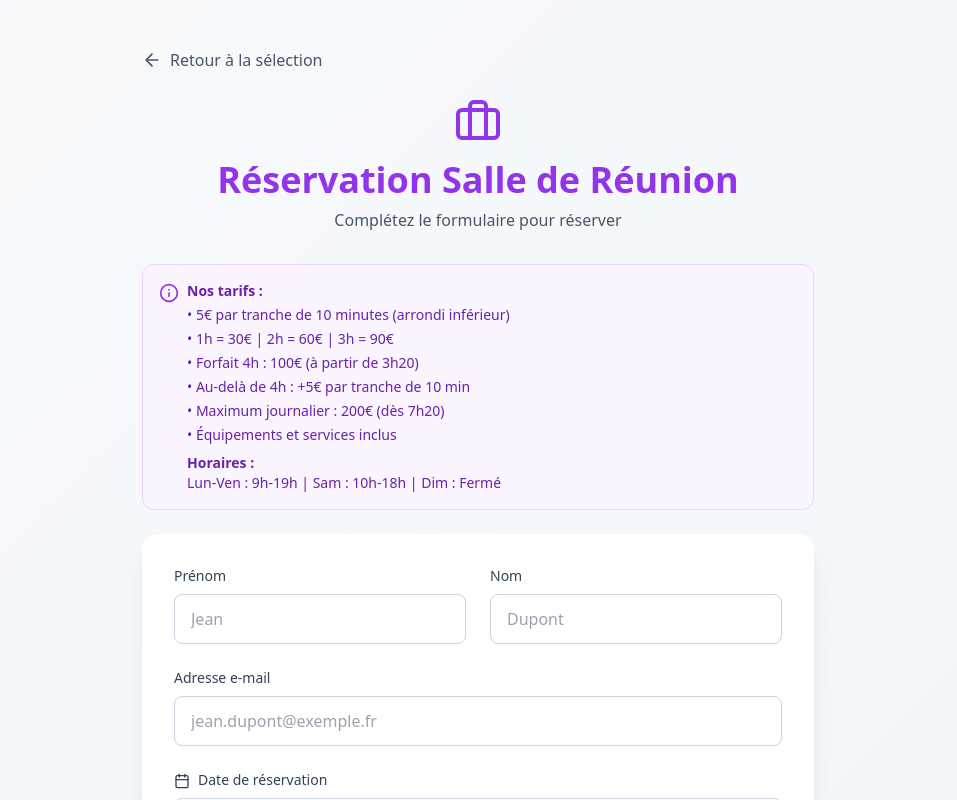
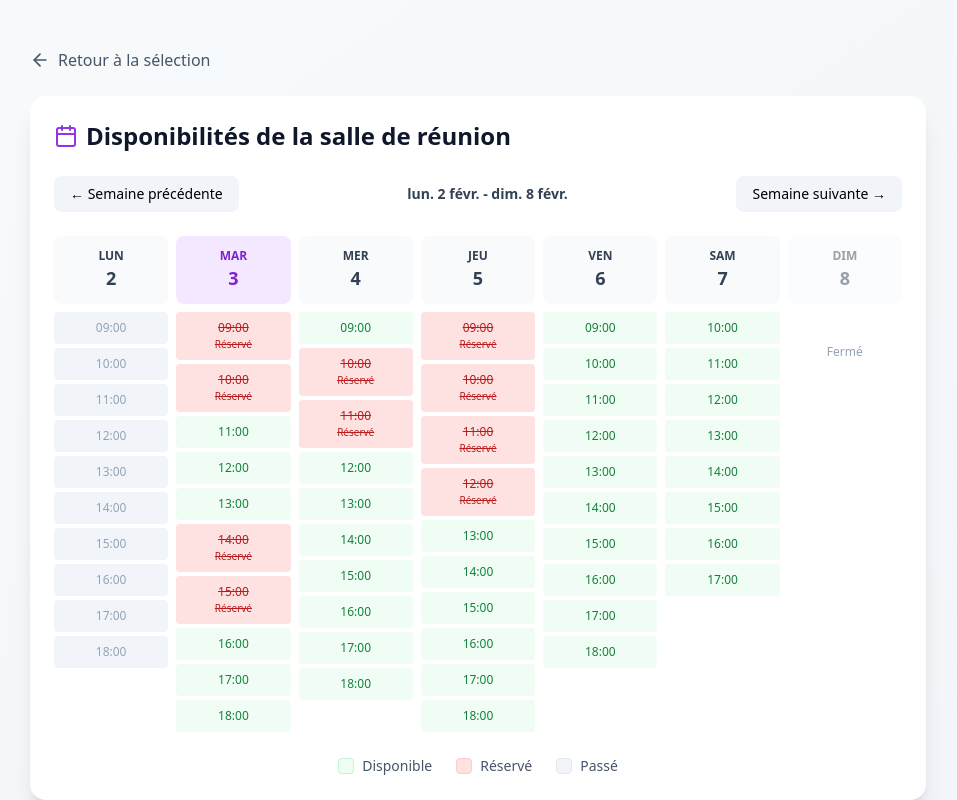
Before and after one commit to konekowork/reservation, a React (Vite) app: page / in a window 1280 px wide. Both pictures are taken after a click on the button 872 px from the left and 506 px from the top of the page. Shown: the top 800 px of the page, without its empty margins (162-1119 px from the left). Built offline with nearby package versions, Linux system fonts and the light colour scheme.

Commit message:
Updated App.tsx

```diff
--- a/src/App.tsx
+++ b/src/App.tsx
@@ -117,6 +117,180 @@ function SelectionPage({ onSelect }: { onSelect: (type: 'coworking' | 'meeting_r
 }
 
 // ========================================
+// COMPOSANT CALENDRIER SALLE DE RÉUNION
+// ========================================
+function MeetingRoomCalendar({ onSelectSlot }: { onSelectSlot: (date: string, startTime: string, endTime: string) => void }) {
+  const [selectedDate, setSelectedDate] = useState<string>(new Date().toISOString().split('T')[0]);
+  const [weekDates, setWeekDates] = useState<Date[]>([]);
+
+  // Réservations fictives pour démonstration (à remplacer par données Supabase plus tard)
+  const mockBookings = [
+    { date: '2026-02-03', startTime: '09:00', endTime: '11:00' },
+    { date: '2026-02-03', startTime: '14:00', endTime: '16:00' },
+    { date: '2026-02-04', startTime: '10:00', endTime: '12:00' },
+    { date: '2026-02-05', startTime: '09:00', endTime: '13:00' },
+  ];
+
+  // Générer les créneaux horaires (9h-19h en semaine, 10h-18h samedi)
+  const generateTimeSlots = (date: Date) => {
+    const dayOfWeek = date.getDay();
+    const slots = [];
+
+    // Dimanche = fermé
+    if (dayOfWeek === 0) return [];
+
+    const startHour = dayOfWeek === 6 ? 10 : 9;
+    const endHour = dayOfWeek === 6 ? 18 : 19;
+
+    for (let hour = startHour; hour < endHour; hour++) {
+      slots.push(`${hour.toString().padStart(2, '0')}:00`);
+    }
+
+    return slots;
+  };
+
+  // Vérifier si un créneau est réservé
+  const isSlotBooked = (date: string, time: string) => {
+    return mockBookings.some(booking => {
+      if (booking.date !== date) return false;
+
+      const slotMinutes = parseInt(time.split(':')[0]) * 60 + parseInt(time.split(':')[1]);
+      const startMinutes = parseInt(booking.startTime.split(':')[0]) * 60 + parseInt(booking.startTime.split(':')[1]);
+      const endMinutes = parseInt(booking.endTime.split(':')[0]) * 60 + parseInt(booking.endTime.split(':')[1]);
+
+      return slotMinutes >= startMinutes && slotMinutes < endMinutes;
+    });
+  };
+
+  // Générer la semaine en cours
+  useEffect(() => {
+    const today = new Date();
+    const currentDay = today.getDay();
+    const diff = currentDay === 0 ? -6 : 1 - currentDay; // Lundi = début de semaine
+
+    const monday = new Date(today);
+    monday.setDate(today.getDate() + diff);
+
+    const week = [];
+    for (let i = 0; i < 7; i++) {
+      const day = new Date(monday);
+      day.setDate(monday.getDate() + i);
+      week.push(day);
+    }
+
+    setWeekDates(week);
+  }, []);
+
+  const formatDate = (date: Date) => {
+    return date.toLocaleDateString('fr-FR', { weekday: 'short', day: 'numeric', month: 'short' });
+  };
+
+  const getDayName = (date: Date) => {
+    return date.toLocaleDateString('fr-FR', { weekday: 'long' });
+  };
+
+  return (
+    <div className="bg-white rounded-2xl shadow-xl p-6">
+      <h2 className="text-2xl font-bold text-slate-900 mb-6 flex items-center">
+        <Calendar className="w-6 h-6 mr-2 text-purple-600" />
+        Disponibilités de la salle de réunion
+      </h2>
+
+      {/* Navigation semaine */}
+      <div className="mb-6 flex items-center justify-between">
+        <button className="px-4 py-2 bg-slate-100 hover:bg-slate-200 rounded-lg transition-colors text-sm">
+          ← Semaine précédente
+        </button>
+        <span className="font-semibold text-slate-700 text-sm">
+          {weekDates.length > 0 && `${formatDate(weekDates[0])} - ${formatDate(weekDates[6])}`}
+        </span>
+        <button className="px-4 py-2 bg-slate-100 hover:bg-slate-200 rounded-lg transition-colors text-sm">
+          Semaine suivante →
+        </button>
+      </div>
+
+      {/* Grille calendrier */}
+      <div className="grid grid-cols-7 gap-2">
+        {/* En-têtes des jours */}
+        {weekDates.map((date, index) => {
+          const isToday = date.toISOString().split('T')[0] === new Date().toISOString().split('T')[0];
+          const isSunday = date.getDay() === 0;
+
+          return (
+            <div
+              key={index}
+              className={`text-center p-3 rounded-lg font-semibold ${
+                isToday ? 'bg-purple-100 text-purple-700' : 'bg-slate-50 text-slate-700'
+              } ${isSunday ? 'opacity-50' : ''}`}
+            >
+              <div className="text-xs uppercase">{getDayName(date).slice(0, 3)}</div>
+              <div className="text-lg">{date.getDate()}</div>
+            </div>
+          );
+        })}
+
+        {/* Créneaux horaires */}
+        {weekDates.map((date, dayIndex) => {
+          const dateString = date.toISOString().split('T')[0];
+          const timeSlots = generateTimeSlots(date);
+          const isSunday = date.getDay() === 0;
+
+          return (
+            <div key={dayIndex} className="space-y-1">
+              {isSunday ? (
+                <div className="text-center text-xs text-slate-400 py-8">Fermé</div>
+              ) : timeSlots.length === 0 ? (
+                <div className="text-center text-xs text-slate-400 py-4">Pas de créneaux</div>
+              ) : (
+                timeSlots.map((time, timeIndex) => {
+                  const isBooked = isSlotBooked(dateString, time);
+                  const isPast = new Date(`${dateString}T${time}`) < new Date();
+
+                  return (
+                    <button
+                      key={timeIndex}
+                      onClick={() => !isBooked && !isPast && onSelectSlot(dateString, time, `${parseInt(time.split(':')[0]) + 1}:00`)}
+                      disabled={isBooked || isPast}
+                      className={`w-full text-xs p-2 rounded transition-all ${
+                        isBooked
+                          ? 'bg-red-100 text-red-700 cursor-not-allowed line-through'
+                          : isPast
+                          ? 'bg-slate-100 text-slate-400 cursor-not-allowed'
+                          : 'bg-green-50 text-green-700 hover:bg-green-100 hover:scale-105 cursor-pointer'
+                      }`}
+                      title={isBooked ? 'Réservé' : isPast ? 'Passé' : 'Disponible'}
+                    >
+                      {time}
+                      {isBooked && <span className="block text-[10px]">Réservé</span>}
+                    </button>
+                  );
+                })
+              )}
+            </div>
+          );
+        })}
+      </div>
+
+      {/* Légende */}
+      <div className="mt-6 flex items-center justify-center gap-6 text-sm">
+        <div className="flex items-center">
+          <div className="w-4 h-4 bg-green-50 border border-green-200 rounded mr-2"></div>
+          <span className="text-slate-600">Disponible</span>
+        </div>
+        <div className="flex items-center">
+          <div className="w-4 h-4 bg-red-100 border border-red-200 rounded mr-2"></div>
+          <span className="text-slate-600">Réservé</span>
+        </div>
+        <div className="flex items-center">
+          <div className="w-4 h-4 bg-slate-100 border border-slate-200 rounded mr-2"></div>
+          <span className="text-slate-600">Passé</span>
+        </div>
+      </div>
+    </div>
+  );
+}
+
+// ========================================
 // FORMULAIRE DE RÉSERVATION (Écran 2)
 // ========================================
 function BookingForm({ type, onBack }: { type: 'coworking' | 'meeting_room'; onBack: () => void }) {
@@ -134,6 +308,19 @@ function BookingForm({ type, onBack }: { type: 'coworking' | 'meeting_room'; onB
   const [isSubmitting, setIsSubmitting] = useState(false);
   const [message, setMessage] = useState<{ type: 'success' | 'error'; text: string } | null>(null);
   const [timeError, setTimeError] = useState('');
+
+  // État pour gérer le mode d'affichage calendrier (salle de réunion uniquement)
+  const [showCalendar, setShowCalendar] = useState(type === 'meeting_room');
+
+  const handleSlotSelection = (date: string, startTime: string, endTime: string) => {
+    setFormData({
+      ...formData,
+      bookingDate: date,
+      arrivalTime: startTime,
+      departureTime: endTime,
+    });
+    setShowCalendar(false);
+  };
 
   useEffect(() => {
     calculateCost();
@@ -208,7 +395,7 @@ function BookingForm({ type, onBack }: { type: 'coworking' | 'meeting_room'; onB
       // ==========================================
 
       if (type === 'coworking') {
-        // LOGIQUE COWORKING (votre code actuel)
+        // LOGIQUE COWORKING
         const MORNING_START = 9 * 60;
         const MORNING_END = 12 * 60 + 30;
         const MORNING_CAP = 14;
@@ -286,47 +473,38 @@ function BookingForm({ type, onBack }: { type: 'coworking' | 'meeting_room'; onB
         }
 } else {
   // LOGIQUE SALLE DE RÉUNION
-  const RATE_PER_10MIN = 5;        // 5€ par tranche de 10 minutes
-  const FORFAIT_3H = 90;           // Forfait 3h : 90€ (3h00 à 3h29)
-  const FORFAIT_3H30 = 95;         // Forfait 3h30 : 95€ (3h30 à 3h59)
-  const FORFAIT_4H = 100;          // Forfait 4h : 100€
-  const MAX_PRICE = 200;           // Plafond maximum : 200€
-  const MAX_PRICE_THRESHOLD = 7 * 60 + 20; // 7h20 en minutes
+  const RATE_PER_10MIN = 5;
+  const FORFAIT_3H = 90;
+  const FORFAIT_3H30 = 95;
+  const FORFAIT_4H = 100;
+  const MAX_PRICE = 200;
+  const MAX_PRICE_THRESHOLD = 7 * 60 + 20;
 
-  // Arrondir aux 10 minutes inférieures
   const roundedMinutes = Math.floor(durationInMinutes / 10) * 10;
   const roundedHours = roundedMinutes / 60;
 
-  // 1️⃣ Si durée >= 7h20 → Prix maximum 200€
   if (durationInMinutes >= MAX_PRICE_THRESHOLD) {
     calculatedCost = MAX_PRICE;
     detail = 'Tarif maximum journalier';
   }
-  // 2️⃣ Forfait 4h exact (4h00)
   else if (roundedHours === 4.0) {
     calculatedCost = FORFAIT_4H;
     detail = 'Forfait 4h';
   }
-  // 3️⃣ Gestion des paliers entre 3h et 4h (arrondi 30min)
   else if (roundedMinutes >= 180 && roundedMinutes < 240) {
-    // De 3h (180min) à juste avant 4h (240min)
-    // Arrondir aux 30 minutes inférieures pour cette tranche
     const rounded30Min = Math.floor(roundedMinutes / 30) * 30;
     const roundedHours30 = rounded30Min / 60;
 
     if (roundedHours30 === 3.0) {
-      // De 3h00 à 3h29 → 90€
       calculatedCost = FORFAIT_3H;
       detail = 'Forfait 3h';
     } else if (roundedHours30 === 3.5) {
-      // De 3h30 à 3h59 → 95€
       calculatedCost = FORFAIT_3H30;
       detail = 'Forfait 3h30';
     }
   }
-  // 4️⃣ Si durée > 4h et < 7h20 → Forfait 4h + tranches de 10min
-  else if (roundedMinutes > 240) { // Plus de 4h
-    const extraMinutes = roundedMinutes - 240; // 240 min = 4h
+  else if (roundedMinutes > 240) {
+    const extraMinutes = roundedMinutes - 240;
     const extraCost = (extraMinutes / 10) * RATE_PER_10MIN;
     calculatedCost = FORFAIT_4H + extraCost;
 
@@ -338,7 +516,6 @@ function BookingForm({ type, onBack }: { type: 'coworking' | 'meeting_room'; onB
       detail = `Forfait 4h (100€) + ${extraMins}min × 5€/10min`;
     }
   }
-  // 5️⃣ Si durée < 3h → Tarification à 5€ par tranche de 10min
   else {
     calculatedCost = (roundedMinutes / 10) * RATE_PER_10MIN;
 
@@ -395,7 +572,7 @@ function BookingForm({ type, onBack }: { type: 'coworking' | 'meeting_room'; onB
             duration: duration,
             cost: cost,
             priceDetail: priceDetail,
-            bookingType: type, // NOUVEAU : type de réservation
+            bookingType: type,
           }),
         }
       );
@@ -438,7 +615,6 @@ function BookingForm({ type, onBack }: { type: 'coworking' | 'meeting_room'; onB
     );
   };
 
-  // Informations tarifaires selon le type
   const pricingInfo = type === 'coworking' ? (
     <ul className="space-y-1">
       <li>• 1€ par tranche de 10 minutes</li>
@@ -452,8 +628,8 @@ function BookingForm({ type, onBack }: { type: 'coworking' | 'meeting_room'; onB
   ) : (
     <ul className="space-y-1">
       <li>• 5€ par tranche de 10 minutes (arrondi inférieur)</li>
-      <li>• 1h = 30€ | 2h = 60€ | 3h = 90€</li>
-      <li>• Forfait 4h : 100€ (à partir de 3h20)</li>
+      <li>• 1h = 30€ | 2h = 60€</li>
+      <li>• Forfait 3h : 90€ | Forfait 3h30 : 95€ | Forfait 4h : 100€</li>
       <li>• Au-delà de 4h : +5€ par tranche de 10 min</li>
       <li>• Maximum journalier : 200€ (dès 7h20)</li>
       <li>• Équipements et services inclus</li>
@@ -466,7 +642,7 @@ function BookingForm({ type, onBack }: { type: 'coworking' | 'meeting_room'; onB
 
   return (
     <div className="py-12 px-4 sm:px-6 lg:px-8">
-      <div className="max-w-2xl mx-auto">
+      <div className="max-w-4xl mx-auto">
         {/* Bouton retour */}
         <button
           onClick={onBack}
@@ -476,6 +652,31 @@ function BookingForm({ type, onBack }: { type: 'coworking' | 'meeting_room'; onB
           Retour à la sélection
         </button>
 
+        {/* Afficher calendrier pour salle de réunion */}
+        {type === 'meeting_room' && showCalendar ? (
+          <>
+            <MeetingRoomCalendar onSelectSlot={handleSlotSelection} />
+            <button
+              onClick={() => setShowCalendar(false)}
+              className="mt-4 w-full bg-purple-600 hover:bg-purple-700 text-white py-3 px-6 rounded-lg transition-colors"
+            >
+              Ou saisir manuellement les horaires →
+            </button>
+          </>
+        ) : (
+          <>
+            {/* Bouton pour revenir au calendrier (salle de réunion uniquement) */}
+            {type === 'meeting_room' && (
+              <button
+                onClick={() => setShowCalendar(true)}
+                className="mb-4 flex items-center text-purple-600 hover:text-purple-700 transition-colors"
+              >
+                <Calendar className="w-4 h-4 mr-2" />
+                Voir le calendrier des disponibilités
+              </button>
+            )}
+
+        <div className="max-w-2xl mx-auto">
           <div className="text-center mb-8">
             <div className="flex items-center justify-center mb-4">
               {type === 'coworking' ? (
@@ -652,6 +853,9 @@ function BookingForm({ type, onBack }: { type: 'coworking' | 'meeting_room'; onB
             Vos données sont sécurisées et ne seront utilisées que pour votre réservation
           </p>
         </div>
+        </>
+        )}
+      </div>
     </div>
   );
 }
```
Lines whose indentation alone changed are shown as unchanged.
